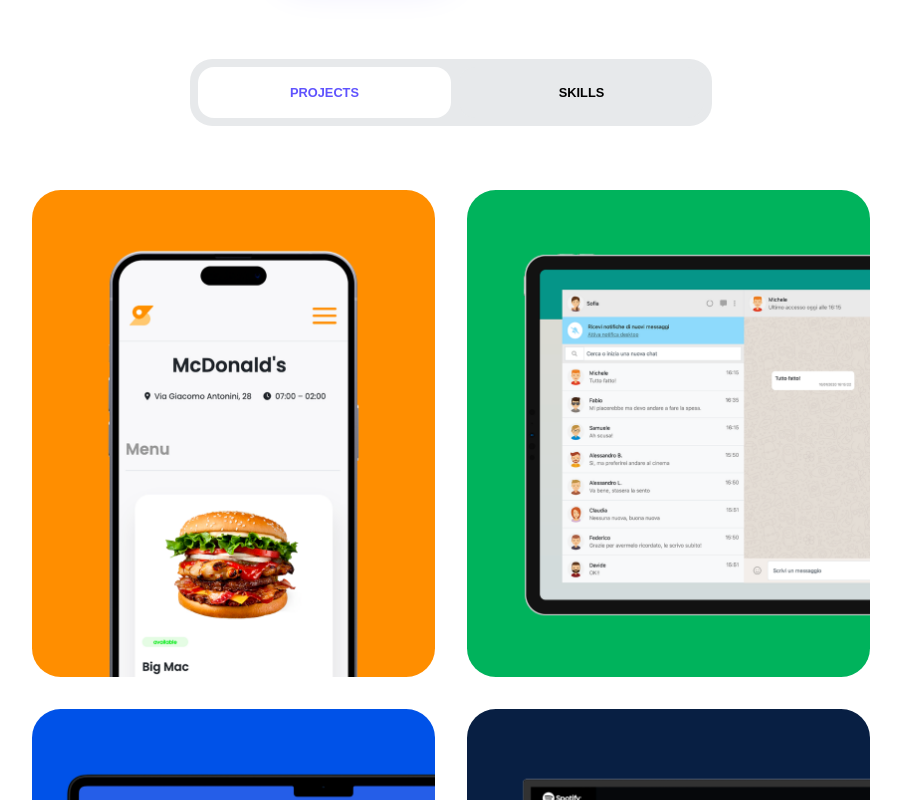
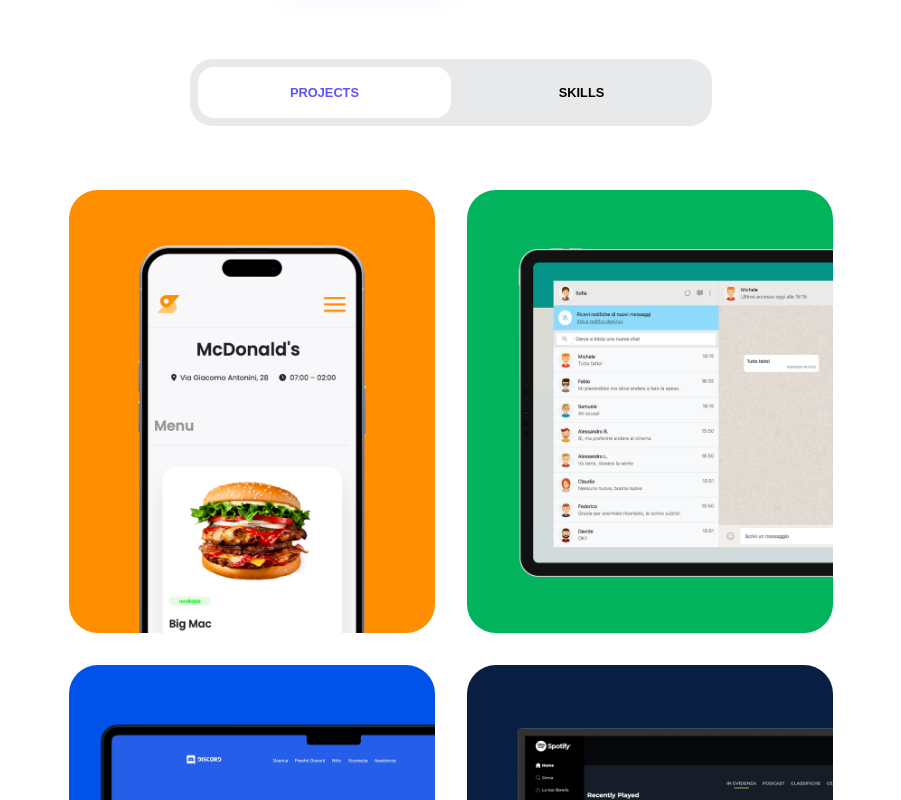
Before and after one commit to andrea-salvalaggio/my-portfolio, a Vue app: page / in a window 1280 px wide. Shown: the part 480-1280 px from the top of the page, without its empty margins (189-1090 px from the left). Built offline with nearby package versions, Linux system fonts and the light colour scheme.

Commit message:
fix: :art: Fix some margin and padding to project responsive container

```diff
--- a/src/components/Main/Card/CardSingleProject.vue
+++ b/src/components/Main/Card/CardSingleProject.vue
@@ -1,6 +1,6 @@
 <template>
     <div class="d-md-flex flex-md-wrap justify-content-center my-5 p-0">
-        <div v-for="(project, index) in projects" :key="index" class="col-12 col-md-6 col-lg-5 project-container">
+        <div v-for="(project, index) in projects" :key="index" class="col-12 col-md-6 project-container">
             <div class="overlay-container">
                 <div class="overlay-description p-lg-5">
                     <p class="text-uppercase m-0">{{ project.type }}</p>
@@ -126,4 +126,10 @@
     }
   }
 }
+
+@media screen and (min-width: 992px) {
+  .project-container{
+    width: calc(100% / 2.5);
+  }
+}
 </style>
--- a/src/components/Main/Section/ProjectsElement.vue
+++ b/src/components/Main/Section/ProjectsElement.vue
@@ -1,5 +1,5 @@
 <template>
-    <div class="row justify-content-center mx-3 mx-md-0">
+    <div class="row justify-content-center mx-3 mx-md-0 mx-lg-4">
         <CardSingleProject/>
     </div>
 </template>
```
